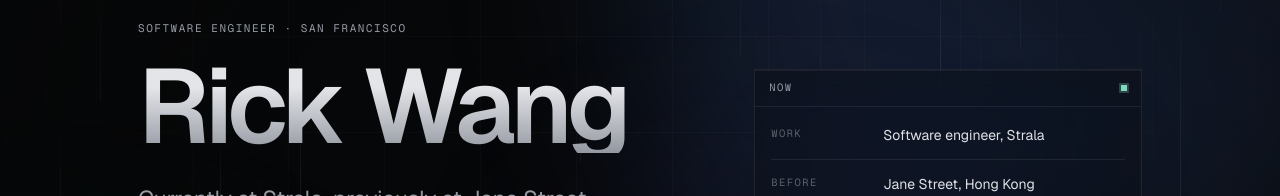
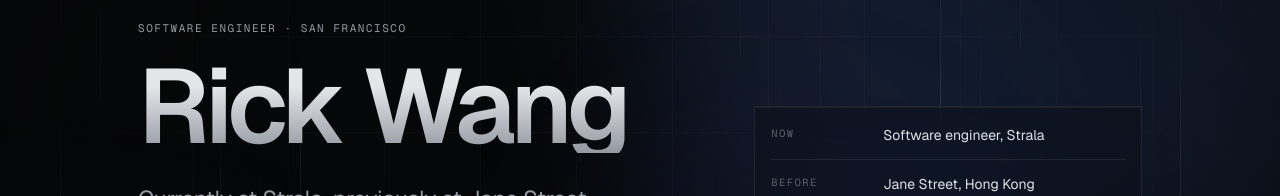
Before and after one commit to nagahole/nagahole.github.io, a React (Vite) app: page / in a window 1280 px wide. Shown: the part 156-352 px from the top of the page. Built offline with nearby package versions, Linux system fonts and the light colour scheme.

Commit message:
feat: simplify the Now panel

```diff
--- a/src/App.css
+++ b/src/App.css
@@ -126,22 +126,6 @@
   box-shadow:
     inset 0 1px 0 rgb(255 255 255 / 0.05),
     0 40px 80px -48px rgb(0 0 0 / 0.9);
-}
-
-.live-dot {
-  display: inline-block;
-  width: 6px;
-  height: 6px;
-  background: var(--signal);
-  box-shadow: 0 0 0 0 rgb(127 216 191 / 0.4);
-  animation: pulse 3s ease-out infinite;
-}
-
-@keyframes pulse {
-  70%,
-  100% {
-    box-shadow: 0 0 0 6px rgb(127 216 191 / 0);
-  }
 }
 
 /* Reveal on scroll: fade, lift and un-blur, staggered by --i */
@@ -347,21 +331,6 @@
 }
 
 /* Now panel: a quiet key/value readout */
-.pane-bar {
-  display: flex;
-  justify-content: space-between;
-  align-items: center;
-  padding: 10px 14px;
-  border-bottom: 1px solid var(--line);
-  font-size: 10.5px;
-}
-
-.pane-bar-right {
-  display: inline-flex;
-  align-items: center;
-  gap: 8px;
-}
-
 .now-rows {
   padding: 4px 16px 6px;
 }
--- a/src/components/NowPanel.tsx
+++ b/src/components/NowPanel.tsx
@@ -49,10 +49,6 @@ function SideRow() {
 export default function NowPanel() {
   return (
     <aside className="pane now reveal" style={stagger(3)} aria-label="Now">
-      <div className="pane-bar label">
-        <span>Now</span>
-        <span className="live-dot" aria-hidden />
-      </div>
       <dl className="now-rows">
         {now.map((row) => (
           <div key={row.key}>
--- a/src/data.ts
+++ b/src/data.ts
@@ -67,7 +67,7 @@ export const hero = {
 }
 
 export const now: NowRow[] = [
-  { key: 'Work', value: 'Software engineer, Strala' },
+  { key: 'Now', value: 'Software engineer, Strala' },
   { key: 'Before', value: 'Jane Street, Hong Kong' },
   { key: 'Studied', value: 'Computer science, University of Sydney' },
 ]
```
